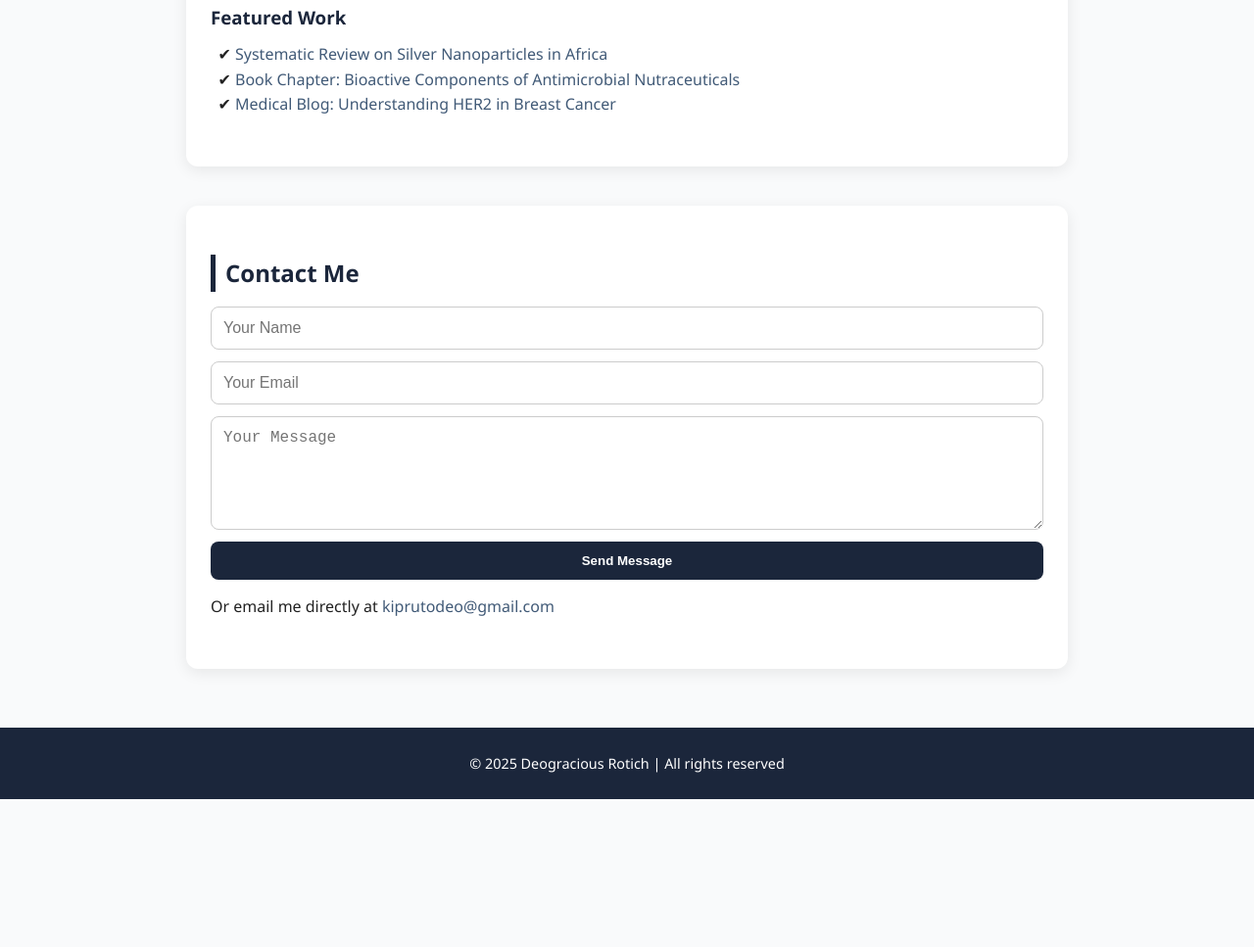
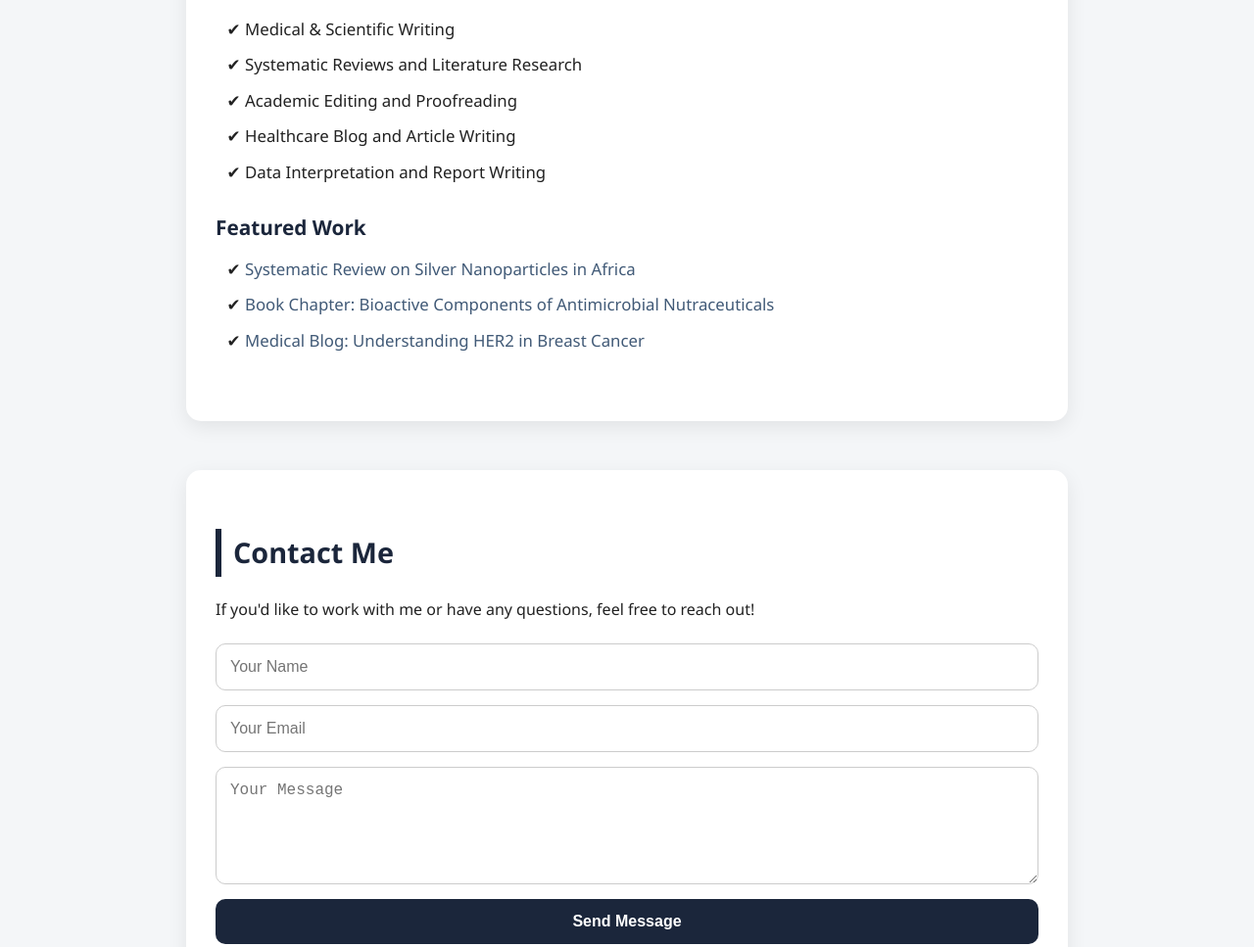
Before and after one commit to deonchitro/deonchitro.github.io, a plain HTML site: page index.html in a window 1280 px wide. Shown: the part 798-1765 px from the top of the page at 98% size. Before the commit the page ends 1614 px from the top, so only its background shows below. Drawn offline with Linux system fonts and the light colour scheme.

Commit message:
Update index.html

```diff
--- a/index.html
+++ b/index.html
@@ -7,7 +7,8 @@
   <style>
     /* ===== GLOBAL STYLES ===== */
     * { box-sizing: border-box; margin:0; padding:0; }
-    body { font-family: 'Segoe UI', Roboto, sans-serif; background:#f9fafb; color:#222; line-height:1.6; }
+    body { font-family: 'Segoe UI', Roboto, sans-serif; background:#f4f6f8; color:#222; line-height:1.7; }
+
     a { text-decoration:none; color:#415a77; transition:0.3s; }
     a:hover { color:#f0a500; }
 
@@ -16,55 +17,69 @@
       background: linear-gradient(135deg, #1b263b, #415a77);
       color:white;
       text-align:center;
-      padding:60px 20px;
+      padding:80px 20px;
+      box-shadow: 0 4px 15px rgba(0,0,0,0.2);
     }
-    header h1 { font-size:2.5rem; margin-bottom:5px; letter-spacing:1px; }
+    header h1 { font-size:3rem; margin-bottom:10px; letter-spacing:1px; }
     header p { font-size:1.2rem; color:#dce3f0; }
 
     /* ===== NAVIGATION ===== */
-    nav { background:#778da9; text-align:center; padding:10px; }
-    nav a { color:white; margin:0 20px; font-weight:600; }
+    nav { background:#778da9; text-align:center; padding:15px 0; box-shadow:0 2px 8px rgba(0,0,0,0.1); }
+    nav a { color:white; margin:0 25px; font-weight:600; font-size:1rem; }
     nav a:hover { color:#f0a500; }
 
     /* ===== SECTIONS ===== */
     section {
-      padding:50px 25px;
+      padding:60px 30px;
       max-width:900px;
-      margin:40px auto;
+      margin:50px auto;
       background:white;
-      border-radius:12px;
-      box-shadow:0 4px 15px rgba(0,0,0,0.08);
+      border-radius:15px;
+      box-shadow:0 6px 20px rgba(0,0,0,0.08);
+      transition: transform 0.3s, box-shadow 0.3s;
     }
-    h2 { border-left:5px solid #1b263b; padding-left:10px; color:#1b263b; margin-bottom:15px; }
-    h3 { color:#1b263b; margin-top:20px; }
+    section:hover { transform: translateY(-5px); box-shadow:0 10px 25px rgba(0,0,0,0.12); }
+
+    h2 { border-left:6px solid #1b263b; padding-left:12px; color:#1b263b; margin-bottom:20px; font-size:1.8rem; }
+    h3 { color:#1b263b; margin-top:25px; font-size:1.3rem; }
 
     /* ===== SKILLS LIST ===== */
-    ul { list-style-type:"✔ "; padding-left:25px; margin-top:10px; }
+    ul { list-style-type:"✔ "; padding-left:30px; margin-top:10px; }
+    li { margin-bottom:8px; font-size:1.05rem; }
 
     /* ===== CONTACT FORM ===== */
-    form { display:flex; flex-direction:column; gap:12px; margin-top:15px; }
+    form { display:flex; flex-direction:column; gap:15px; margin-top:20px; }
     input, textarea {
-      padding:12px;
+      padding:14px;
       border:1px solid #ccc;
-      border-radius:8px;
+      border-radius:10px;
       font-size:1rem;
       transition:0.3s;
     }
-    input:focus, textarea:focus { border-color:#415a77; outline:none; }
+    input:focus, textarea:focus { border-color:#415a77; outline:none; box-shadow:0 0 8px rgba(65,90,119,0.3); }
     button {
       background:#1b263b;
       color:white;
       border:none;
-      padding:12px;
-      border-radius:8px;
+      padding:14px;
+      border-radius:10px;
       cursor:pointer;
       font-weight:600;
-      transition:0.3s;
+      font-size:1rem;
+      transition: background 0.3s, transform 0.2s;
     }
-    button:hover { background:#415a77; }
+    button:hover { background:#415a77; transform: scale(1.03); }
 
     /* ===== FOOTER ===== */
-    footer { text-align:center; padding:25px; background:#1b263b; color:white; font-size:0.9rem; margin-top:60px; }
+    footer {
+      text-align:center;
+      padding:30px;
+      background:#1b263b;
+      color:white;
+      font-size:0.9rem;
+      margin-top:60px;
+      box-shadow:0 -4px 15px rgba(0,0,0,0.2);
+    }
   </style>
 </head>
 <body>
@@ -109,6 +124,7 @@
   <!-- CONTACT SECTION -->
   <section id="contact">
     <h2>Contact Me</h2>
+    <p>If you'd like to work with me or have any questions, feel free to reach out!</p>
     <form action="mailto:kiprutodeo@gmail.com" method="post" enctype="text/plain">
       <input type="text" name="name" placeholder="Your Name" required>
       <input type="email" name="email" placeholder="Your Email" required>
```
